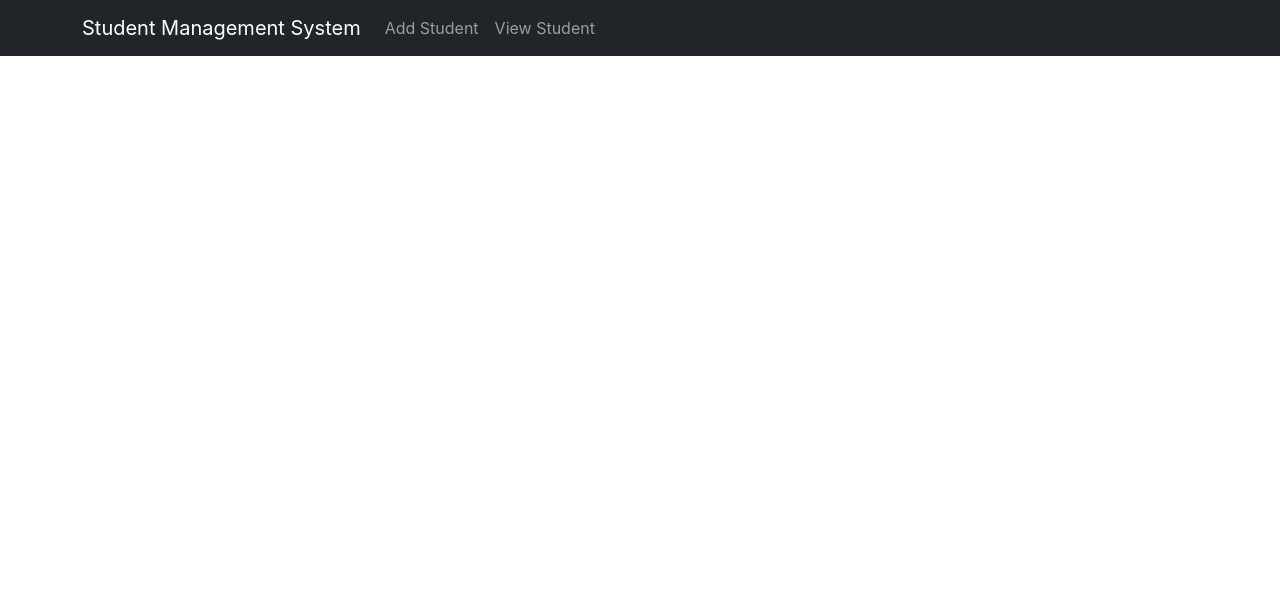
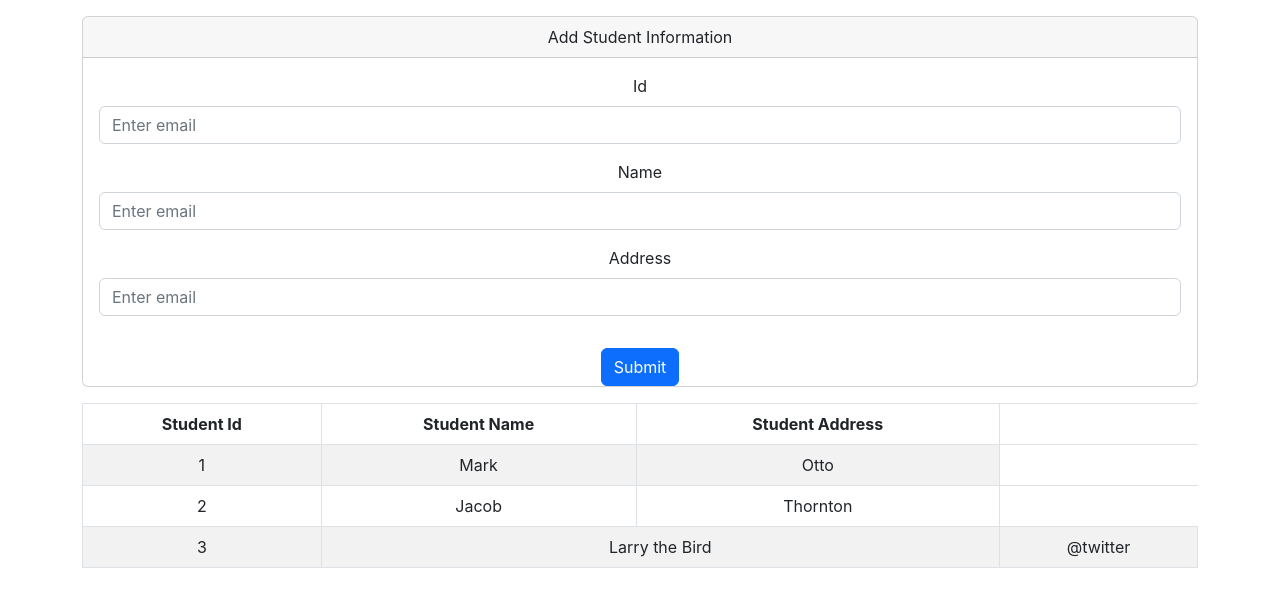
Before and after one commit to mufid048/StudentManagement, a React (Create React App) app: page / in a window 1280 px wide. Shown: the top 606 px of the page. Built offline with nearby package versions, Linux system fonts and the light colour scheme.

Commit message:
Created initial UI

```diff
--- a/src/App.js
+++ b/src/App.js
@@ -1,10 +1,13 @@
 import './App.css';
 import NavigationBar from './components/NavigationBar';
+import Student from './components/Student';
+import StudentList from './components/StudentList';
 
 function App() {
   return (
     <div className="App">
-     <NavigationBar/>
+     <Student/>
+     <StudentList/>
     </div>
   );
 }
--- /dev/null
+++ b/src/components/Student.js
@@ -0,0 +1,34 @@
+import React from "react";
+import { Container, Form, Card, Button } from "react-bootstrap";
+import CardHeader from "react-bootstrap/esm/CardHeader";
+
+export default function Student() {
+  return (
+    <div  className="my-3">
+    <Container>
+      <Card>
+        <Form>
+          <Card.Header>Add Student Information</Card.Header>
+          <Card.Body>
+            <Form.Group className="mb-3" controlId="formBasicEmail">
+              <Form.Label>Id</Form.Label>
+              <Form.Control type="text" placeholder="Enter email" />
+            </Form.Group>
+            <Form.Group className="mb-3" controlId="formBasicEmail">
+              <Form.Label>Name</Form.Label>
+              <Form.Control type="text" placeholder="Enter email" />
+            </Form.Group>
+            <Form.Group className="mb-3" controlId="formBasicEmail">
+              <Form.Label>Address</Form.Label>
+              <Form.Control type="text" placeholder="Enter email" />
+            </Form.Group>
+          </Card.Body>
+          <Button variant="primary" type="submit">
+            Submit
+          </Button>
+        </Form>
+      </Card>
+    </Container>
+    </div>
+  );
+}
--- /dev/null
+++ b/src/components/StudentList.js
@@ -0,0 +1,37 @@
+import React from 'react'
+import { Container, Table } from 'react-bootstrap'
+
+export default function StudentList() {
+  return (
+    <div className="my-3">
+        <Container>
+        <Table striped bordered hover>
+      <thead>
+        <tr>
+          <th>Student Id</th>
+          <th>Student Name</th>
+          <th>Student Address</th>
+        </tr>
+      </thead>
+      <tbody>
+        <tr>
+          <td>1</td>
+          <td>Mark</td>
+          <td>Otto</td>
+        </tr>
+        <tr>
+          <td>2</td>
+          <td>Jacob</td>
+          <td>Thornton</td>
+        </tr>
+        <tr>
+          <td>3</td>
+          <td colSpan={2}>Larry the Bird</td>
+          <td>@twitter</td>
+        </tr>
+      </tbody>
+    </Table>
+        </Container>
+    </div>
+  )
+}
```
Also changed, not shown: src/components/Footer.js (added, +19 -0 lines).
